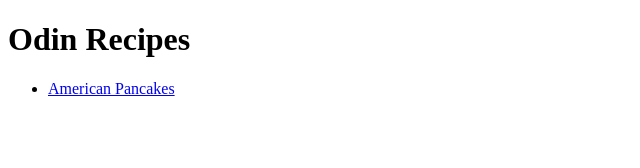
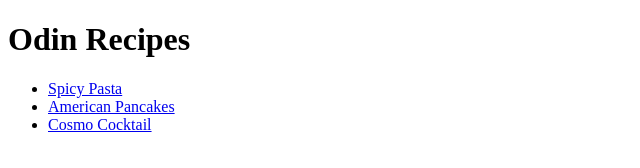
Before and after one commit to cygn0stik/odin-recipes, a plain HTML site: page index.html in a window 1280 px wide. Shown: the whole page, without its empty margins (0-640 px from the left). Drawn offline with Linux system fonts and the light colour scheme.

Commit message:
Added more recipes and links

```diff
--- a/index.html
+++ b/index.html
@@ -14,11 +14,11 @@
      <body>
       <h1>Odin Recipes</h1>
       <ul>
+       <li><a href="recipes/pasta.html">Spicy Pasta</a></li>
        <li><a href="recipes/americanpancakes.html">American Pancakes</a></li>
+       <li><a href="recipes/drink.html">Cosmo Cocktail</a></li>
       </ul>
 
     </body>
 
-
-
   </html>
```
